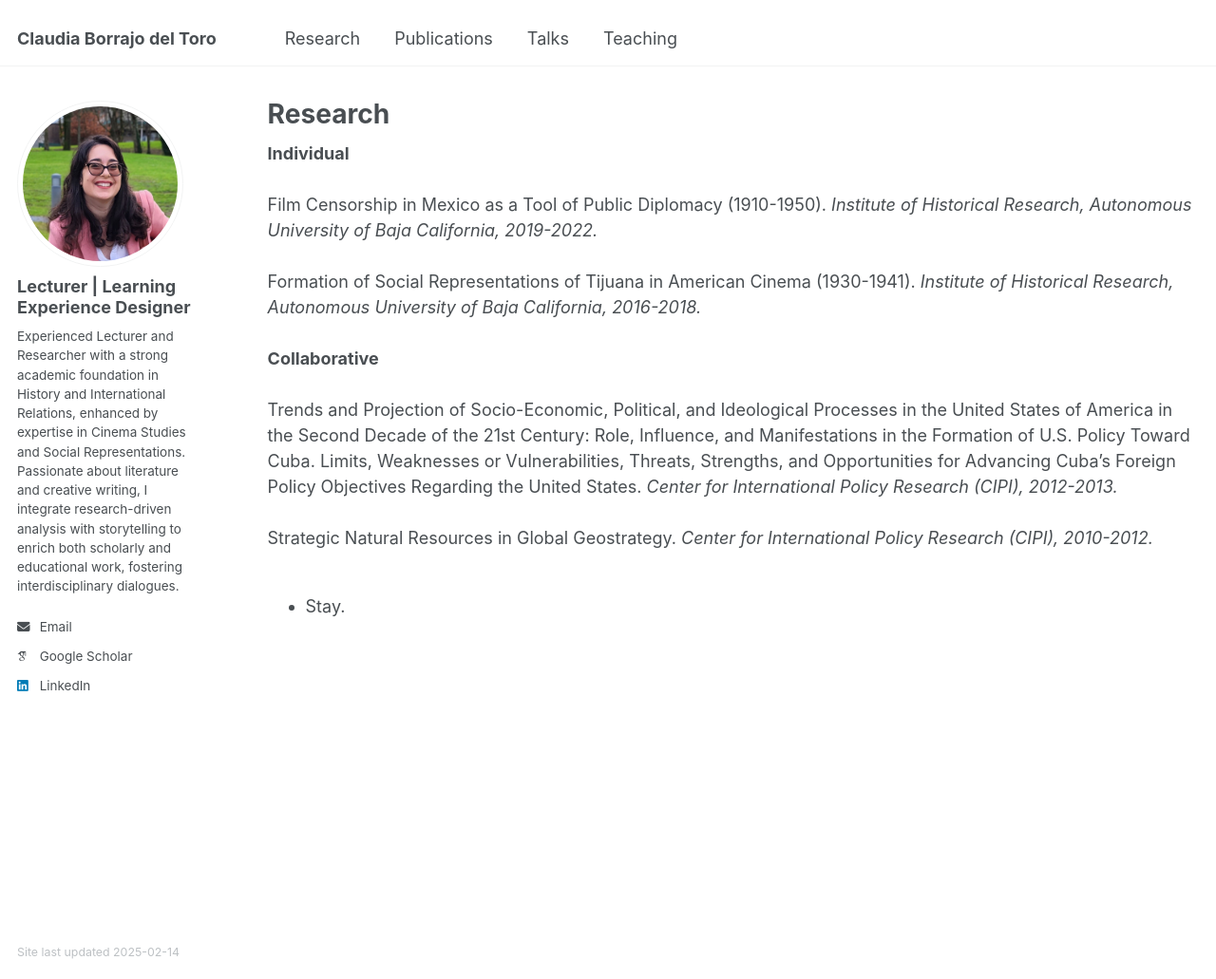
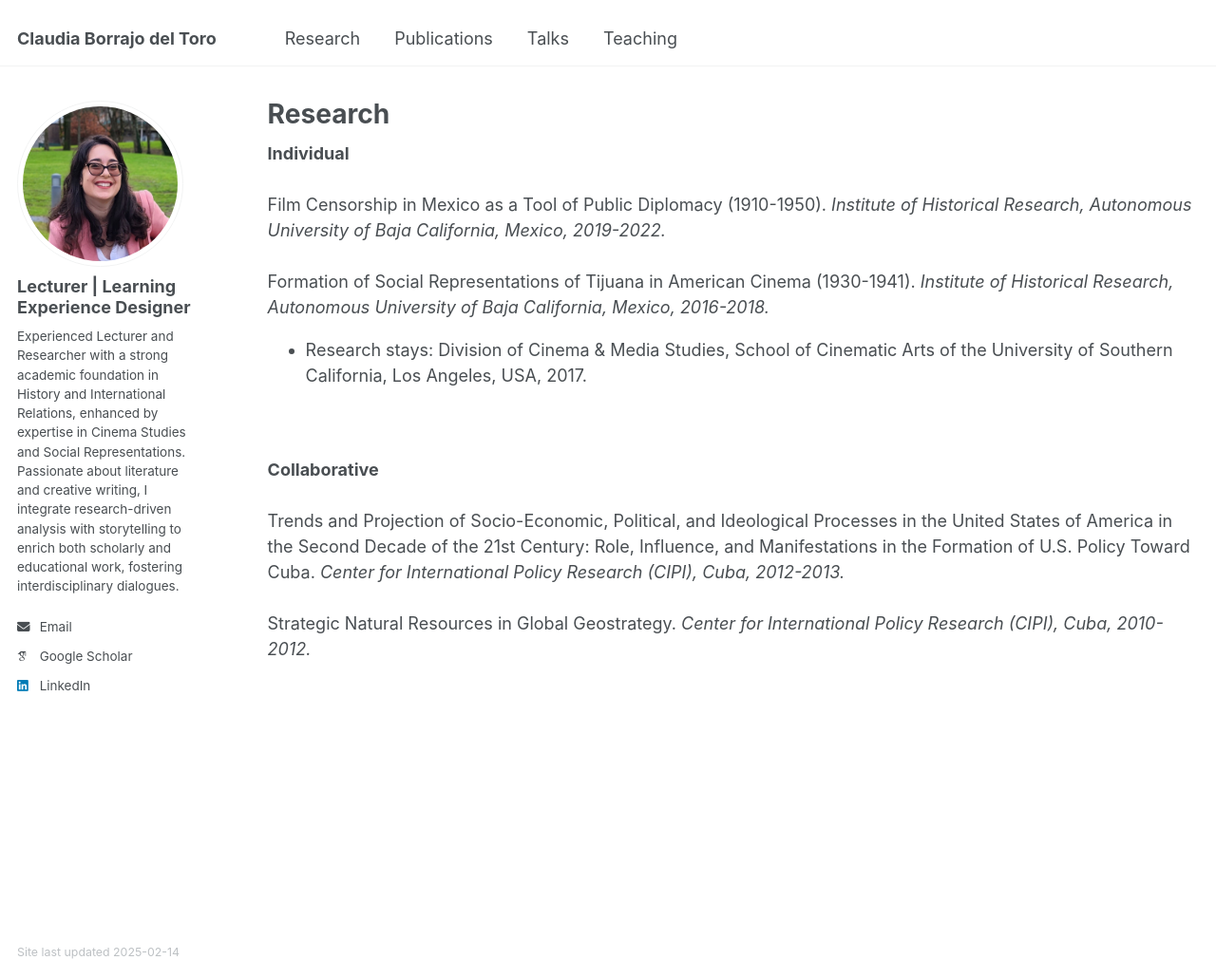
Before and after one commit to claudiabt/claudiabt.github.io, a Jekyll site: the page built from _pages/research.html, in a window 1280 px wide and 1031 px high. Shown: the whole window at 95% size. Built offline with Jekyll 4.4.1, drawn with Linux system fonts in a browser that asks for light colours; some web fonts are replaced.

Commit message:
Update research.html

```diff
--- a/_pages/research.html
+++ b/_pages/research.html
@@ -10,24 +10,25 @@ author_profile: true
 <strong>Individual</strong>
 <br>
 <br>
-Film Censorship in Mexico as a Tool of Public Diplomacy (1910-1950). <i>Institute of Historical Research, Autonomous University of Baja California, 2019-2022.</i>
+Film Censorship in Mexico as a Tool of Public Diplomacy (1910-1950). <i>Institute of Historical Research, Autonomous University of Baja California, Mexico, 2019-2022.</i>
 <br>
 <br>
-Formation of Social Representations of Tijuana in American Cinema (1930-1941). <i>Institute of Historical Research, Autonomous University of Baja California, 2016-2018.</i>
+Formation of Social Representations of Tijuana in American Cinema (1930-1941). <i>Institute of Historical Research, Autonomous University of Baja California, Mexico, 2016-2018.</i>
+<ul>
+  <li>Research stays: Division of Cinema & Media Studies, School of Cinematic Arts of the University of Southern California, Los Angeles, USA, 2017.</li>
+</ul>
 <br>
 <br>
 <strong>Collaborative</strong>
 <br>
 <br>
-Trends and Projection of Socio-Economic, Political, and Ideological Processes in the United States of America in the Second Decade of the 21st Century: Role, Influence, and Manifestations in the Formation of U.S. Policy Toward Cuba. Limits, Weaknesses or Vulnerabilities, Threats, Strengths, and Opportunities for Advancing Cuba’s Foreign Policy Objectives Regarding the United States. <i> Center for International Policy Research (CIPI), 2012-2013. </i>
+Trends and Projection of Socio-Economic, Political, and Ideological Processes in the United States of America in the Second Decade of the 21st Century: Role, Influence, and Manifestations in the Formation of U.S. Policy Toward Cuba. <i> Center for International Policy Research (CIPI), Cuba, 2012-2013. </i>
 <br>
 <br>
-Strategic Natural Resources in Global Geostrategy. <i>Center for International Policy Research (CIPI), 2010-2012.</i>
+Strategic Natural Resources in Global Geostrategy. <i>Center for International Policy Research (CIPI), Cuba, 2010-2012.</i>
 <br>
 <br>
-<ul>
-  <li>Stay.</li>
-</ul>
+
 
 {% for post in site.portfolio %}
   {% include archive-single.html %}
```
